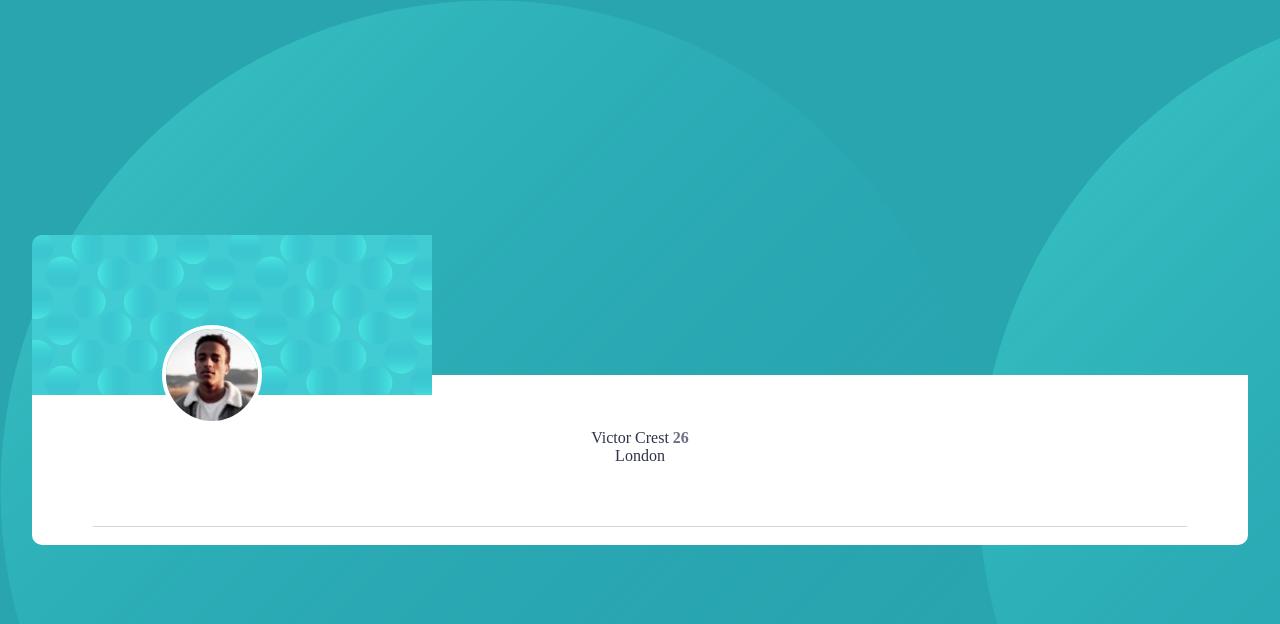
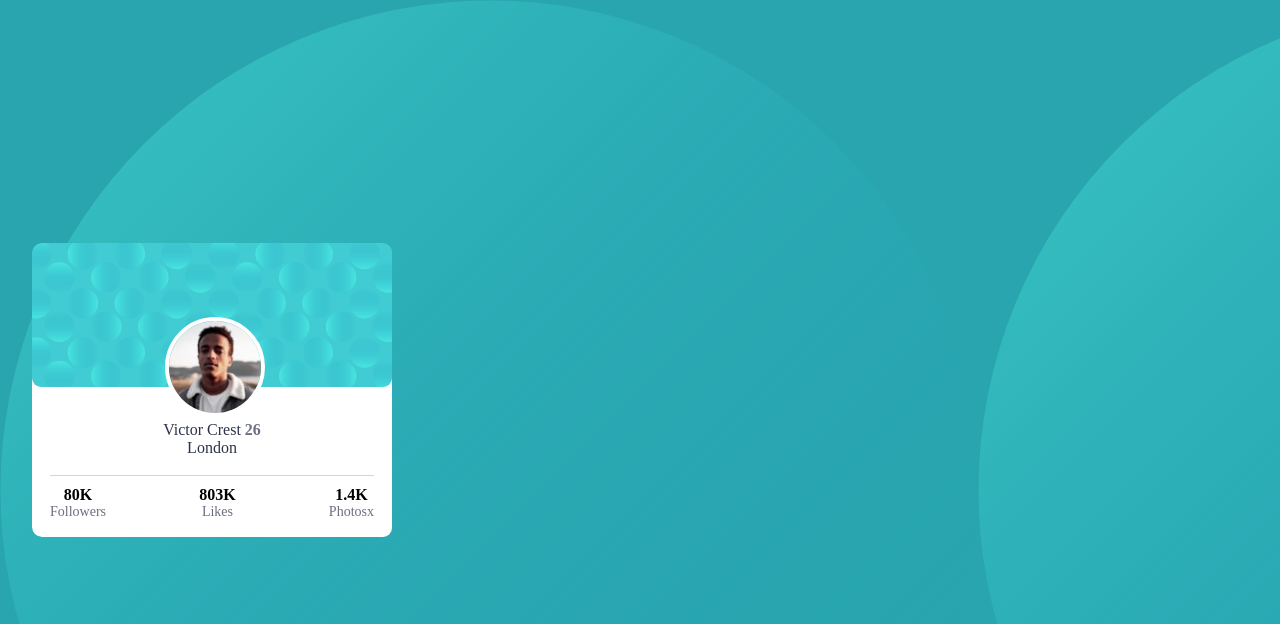
Before and after one commit to Hiltlairen/profiled-card-prueba, a plain HTML site: page index.html in a window 1280 px wide. Drawn offline with Linux system fonts and the light colour scheme.

Commit message:
ajustando parametros

```diff
--- a/styles.css
+++ b/styles.css
@@ -36,7 +36,7 @@ body{
     height: auto;
     width: 100px;
     margin-top: -50px;
-    margin-left: 130px;
+    margin-left: 37%;
 
 }
 .description{
@@ -84,10 +84,11 @@ body{
     background-color: white;
     height: 170px;
     margin-top: -2%;
-
+    width: 360px;
+    border-radius: 9px;
 }
 
 .img-top{
-
-    width: 400px;
+    border-radius: 9px;
+    width: 360px;
 }
```
